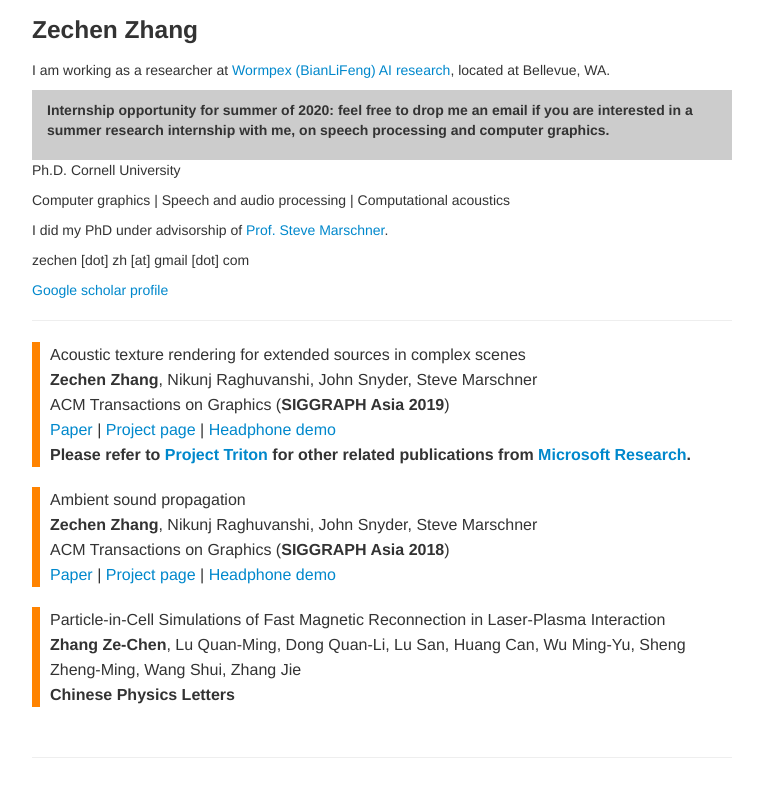
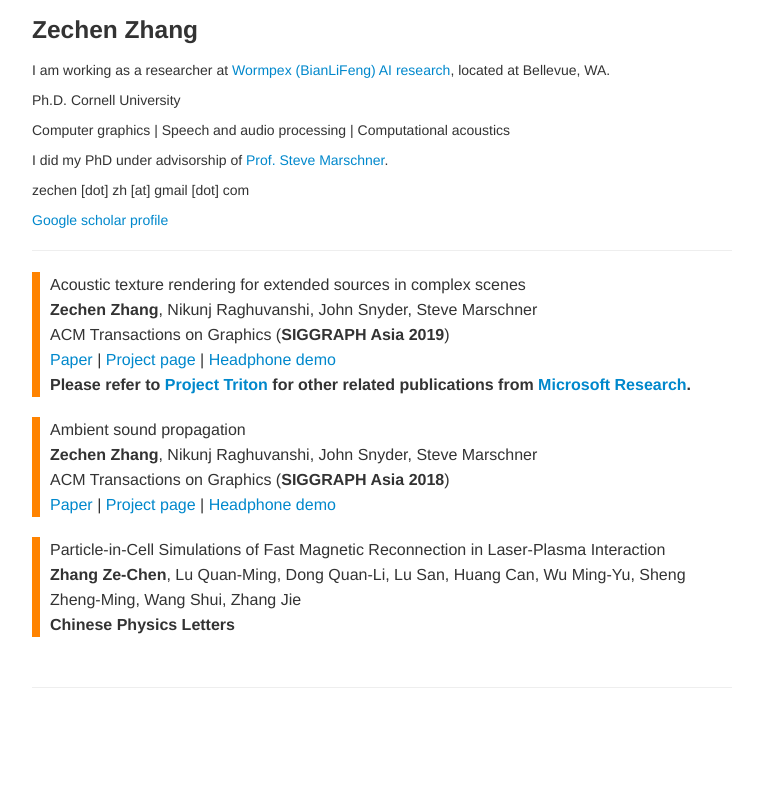
Before and after one commit to ZechenZ/zechenz.github.com, a Jekyll site: the page built from index.md, in a window 1280 px wide. Shown: the top 797 px of the page, without its empty margins (258-1021 px from the left). Built offline with Jekyll 4.4.1, drawn with Linux system fonts in a browser that asks for light colours; our own code applies the rules of GitHub Pages for plain Markdown files.

Commit message:
remove notice

```diff
--- a/index.md
+++ b/index.md
@@ -9,7 +9,6 @@ title:
 ### Zechen Zhang
 
 I am working as a researcher at [Wormpex (BianLiFeng) AI research](https://research.bianlifeng.com), located at Bellevue, WA.
-<div style="background-color:#cccccc; text-align:middle; vertical-align: middle; padding:10px 15px;"> <p><b>Internship opportunity for summer of 2020: feel free to drop me an email if you are interested in a summer research internship with me, on speech processing and computer graphics.</b></p>  </div>
 
 Ph.D. Cornell University
 
```
